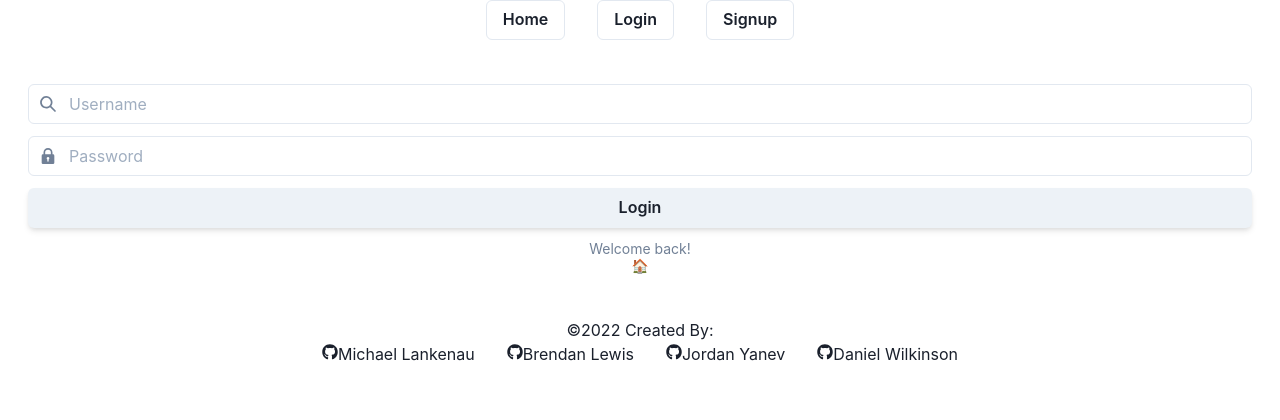
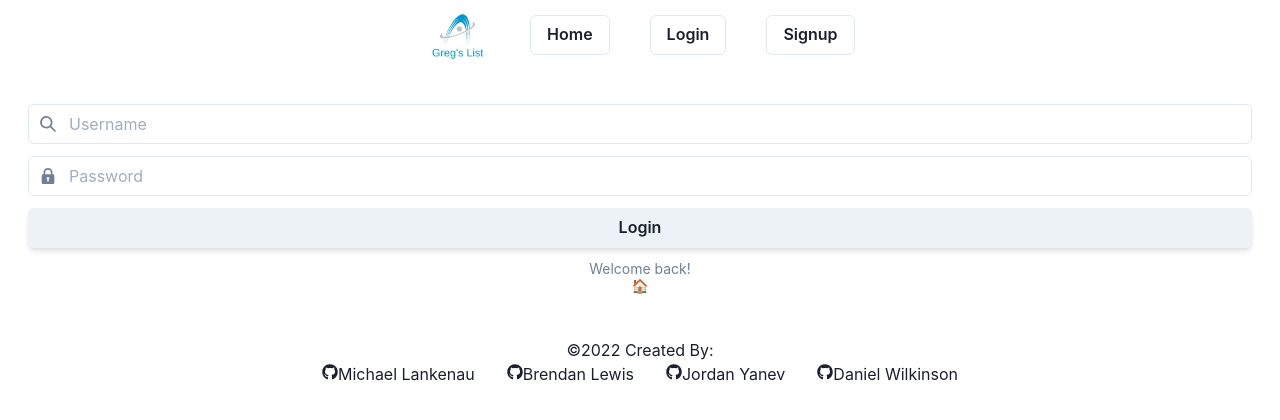
Before and after one commit to mtlankenau/gregs-list, a React (Create React App) app in the folder client/: page /login in a window 1280 px wide. Shown: the top 420 px of the page. Built offline with nearby package versions, Linux system fonts and the light colour scheme.

Commit message:
added logo to navbar, restyled some of webpage, and some other additional enhancements

```diff
--- a/client/src/components/navBar.js
+++ b/client/src/components/navBar.js
@@ -1,5 +1,5 @@
 import React, { Component } from 'react';
-import { Box, Flex, Stack, Button, Link } from '@chakra-ui/react';
+import { Box, Flex, Stack, Button, Link, Image } from '@chakra-ui/react';
 import Auth from '../utils/auth';
 
 const NavBar = () => {
@@ -9,9 +9,14 @@ const NavBar = () => {
   };
 
   return (
-     <Flex justify='space-around'>
-        <Box pb={8}>
-          <Stack spacing={8} justify='center' align='center' isInline>
+     <Flex justify='space-evenly'>
+        <Box pb={8} mt='10px'>
+          <Stack spacing={10} justify='space-evenly' align='center' direction='row'>
+                  <Image
+                      height='50'
+                      width='50'
+                      src={require('../assets/images/logo.jpg')}
+                      alt='Logo'/>
             <Button position='relative' variant='outline'>
                 <Link href='/'>Home</Link>
             </Button>
--- a/client/src/pages/create-job.js
+++ b/client/src/pages/create-job.js
@@ -7,6 +7,7 @@ import {InputGroup,
       Stack,
       Button,
       Container,
+      Link,
       Text} from '@chakra-ui/react';
 import {  CheckCircleIcon, PhoneIcon, HamburgerIcon } from '@chakra-ui/icons';
 import { Textarea } from '@chakra-ui/react'
@@ -18,6 +19,7 @@ import {
 } from '@chakra-ui/react'
 import { useMutation } from "@apollo/client";
 import { ADD_POST } from "../utils/mutations";
+import { Redirect } from "react-router-dom";
 
 const formData = [
     {name: "Post Title", icon: HamburgerIcon, postInfo: 'postTitle'},
@@ -71,6 +73,8 @@ export default function CreateJob () {
         variables: { ...postState }
       });
       console.log(data);
+
+        return <Redirect to='/' />
     } catch (e) {
       console.error(e);
     }
@@ -134,7 +138,7 @@ export default function CreateJob () {
               ))}
               <Textarea placeholder='Description' name='postDescription' value={postState.postDescription} onChange={handleChange, handleCharacterChange} />
               <Text>Character Count: {characterCount}/280</Text>
-              <Button boxShadow='md' _active={{ boxShadow: 'lg' }} onClick={handlePostSubmit}>
+              <Button as={Link} href='/ 'boxShadow='md' _active={{ boxShadow: 'lg' }} onClick={handlePostSubmit}>
                 Post!
               </Button>
             </Stack>
--- a/client/src/pages/home.js
+++ b/client/src/pages/home.js
@@ -12,7 +12,7 @@ const Home = ()=> {
                     h='200px'
                     // bg='pink.50'
                     rounded='5px'
-                    boxShadow='sm'
+                    // boxShadow='sm'
                     w='100%'
                     p={8}
                     color='black' align='center'>
@@ -25,15 +25,14 @@ const Home = ()=> {
 
                 {/* CREATE JOB BUTTON AND OPTION FOR LOGGEDIN USERS */}
                 {Auth.loggedIn() &&
-                    <Box rounded='5px' h='100px' w='100%'>
-                        <Stack >
-                            <Box align='center'></Box>
-                            <Button as={Link} href='/createJob'>Post job</Button>
+                    <Box rounded='5px' h='100px' w='100%' justifyContent='center'>
+                        <Stack align='center' w='100%' justifyContent='center'>
+                            <Button as={Link} href='/createJob' bg='gray.200' _hover={{bg:'green.300'}}>Post job - Click Here</Button>
                         </Stack>
                     </Box>
                 }
                 {/* JOBS SECTION */}
-                <Accordion allowToggle rounded='5px' >
+                <Accordion allowToggle rounded='5px'>
                     <AccordionItem>
                         <h2>
                             <AccordionButton>
--- a/client/src/pages/jobCat.js
+++ b/client/src/pages/jobCat.js
@@ -3,8 +3,6 @@ import {Container, Box, Wrap, Stack, Text, Link, Button, } from "@chakra-ui/reac
 import { useParams } from 'react-router-dom';
 import {GET_POST_BY_CATEGORY} from '../utils/queries';
 import {useQuery} from '@apollo/client';
-
-
 
 export default function JobCat() {
 
--- a/client/src/pages/login.js
+++ b/client/src/pages/login.js
@@ -5,7 +5,9 @@ import {InputGroup,
 	FormControl,
 	FormHelperText,
 	Stack,
-	Button} from '@chakra-ui/react';
+	Button,
+  FormErrorMessage
+} from '@chakra-ui/react';
 import { SearchIcon, LockIcon } from '@chakra-ui/icons';
 import { useMutation } from '@apollo/client';
 import { LOGIN_USER } from '../utils/mutations';
@@ -41,8 +43,32 @@ const Login = () => {
     };
   }
 
+  // function errorMessageExample() {
+  //   const [input, setInput] = useState('')
+  //   const handleInputChange = (e) => setInput(e.target.value)
+  //   const isError = input === ''
+  //   return (
+  //     <FormControl isInvalid={isError}>
+  //       <FormLabel htmlFor='email'>Email</FormLabel>
+  //       <Input
+  //         id='email'
+  //         type='email'
+  //         value={input}
+  //         onChange={handleInputChange}
+  //       />
+  //       {!isError ? (
+  //         <FormHelperText>
+  //           Enter the email you'd like to receive the newsletter on.
+  //         </FormHelperText>
+  //       ) : (
+  //         <FormErrorMessage>Email is required.</FormErrorMessage>
+  //       )}
+  //     </FormControl>
+  //   )
+  // }
+
   return (
-    <FormControl textAlign='center'>
+    <FormControl textAlign='center' isInvalid={error}>
       <Stack spacing={3} m={3}>
         <InputGroup>
           <InputLeftElement
@@ -76,7 +102,11 @@ const Login = () => {
           <br />
           🏠
         </FormHelperText>
-        {error && <div>Login failed, please try again!</div>}
+        {error &&
+          <Stack align='center'>
+            <FormErrorMessage textAlign='center' fontWeight='600' fontSize='2xl'>Invalid credentials - login failed! Please try again</FormErrorMessage>
+          </Stack>
+        }
       </Stack>
     </FormControl>
   );
--- a/client/src/pages/profile.js
+++ b/client/src/pages/profile.js
@@ -43,18 +43,18 @@ export default function Profile () {
                             Name: {user.firstName} {user.lastName}
                         </Box>
 
-                            <FormControl textAlign='center'>
+                            {/* <FormControl textAlign='center'>
                             <Stack spacing={3} m={3} ml={250} mr={250}>
                                 <Textarea placeholder='Add your profile biography' name='' value='' onChange />
                                 <Button boxShadow='md' _active={{ boxShadow: 'lg' }}>Submit</Button>
                             </Stack>
-                            </FormControl>
+                            </FormControl> */}
                     </Stack>
 
-                    <Box fontWeight='bold'>
+                    {/* <Box fontWeight='bold'>
                         Your Posts:
-                    </Box>
-                    {user.posts.map((post) => (
+                    </Box> */}
+                    {/* {user.posts.map((post) => (
                         <Link href={`/single-job/${user.username}/${post._id}`}>
                             <Box w='100%' rounded='5px' overflow='hidden' boxShadow='sm' bg='gray.200' mb='5px' key={post._id}>
                                 <Box p={4}>
@@ -72,19 +72,21 @@ export default function Profile () {
                                 </Stack>
                             </Box>
                         </Link>
-                    ))}
+                    ))} */}
             </Container>
 
             <Container minW='75%' minH='100%'>
-            <Accordion allowToggle rounded='5px' >
+            <Accordion allowToggle rounded='5px' bg='green.200' mt='20px'>
                 <AccordionItem>
                     <h2>
                         <AccordionButton>
                             <Box
-                                bg='white'
+                                bg='gray.300'
                                 w='100%'
                                 pt={8}
                                 pb={8}
+                                fontSize='2xl'
+                                fontWeight='600'
                                 >Your posts
                             </Box>
                             <AccordionIcon />
--- a/client/src/pages/single-job.js
+++ b/client/src/pages/single-job.js
@@ -18,7 +18,7 @@ export default function SingleJob() {
     console.log(user);
 
     const { postId: _id } = useParams();
-    // console.log(_id);
+    console.log(_id);
     const { data: postData } = useQuery(GET_SINGLE_POST, {
         variables: { _id }
     });
@@ -94,13 +94,14 @@ export default function SingleJob() {
                                 <Text color={'gray.500'}>{user.phoneNumber}</Text>
                             </Stack>
                         </Stack>
+                        <Stack>
+                        <Button outline={'3px'} variant='outline' size='lg' >
+                            <Link href={`/profile/${user.username}`} fontSize='sm'>User: {user.username} </Link>
+                        </Button>
                         {Auth.getProfile().data.username === username &&
-                            <Button bg="red" color="white" onClick={handleDelete}>Delete Post</Button>
+                            <Button bg="gray.500" _hover={{bg: 'red'}} color="white"  onClick={handleDelete}>Delete Post</Button>
                         }
-
-                        <Button outline={'3px'} variant='outline' size='lg' >
-                            <Link href="/profile" fontSize='sm'>User: {user.username} </Link>
-                        </Button>
+                        </Stack>
                     </Stack>
                 </Box>
             </Wrap>
```
Also changed, not shown: client/src/assets/images/logo.jpg (added).
